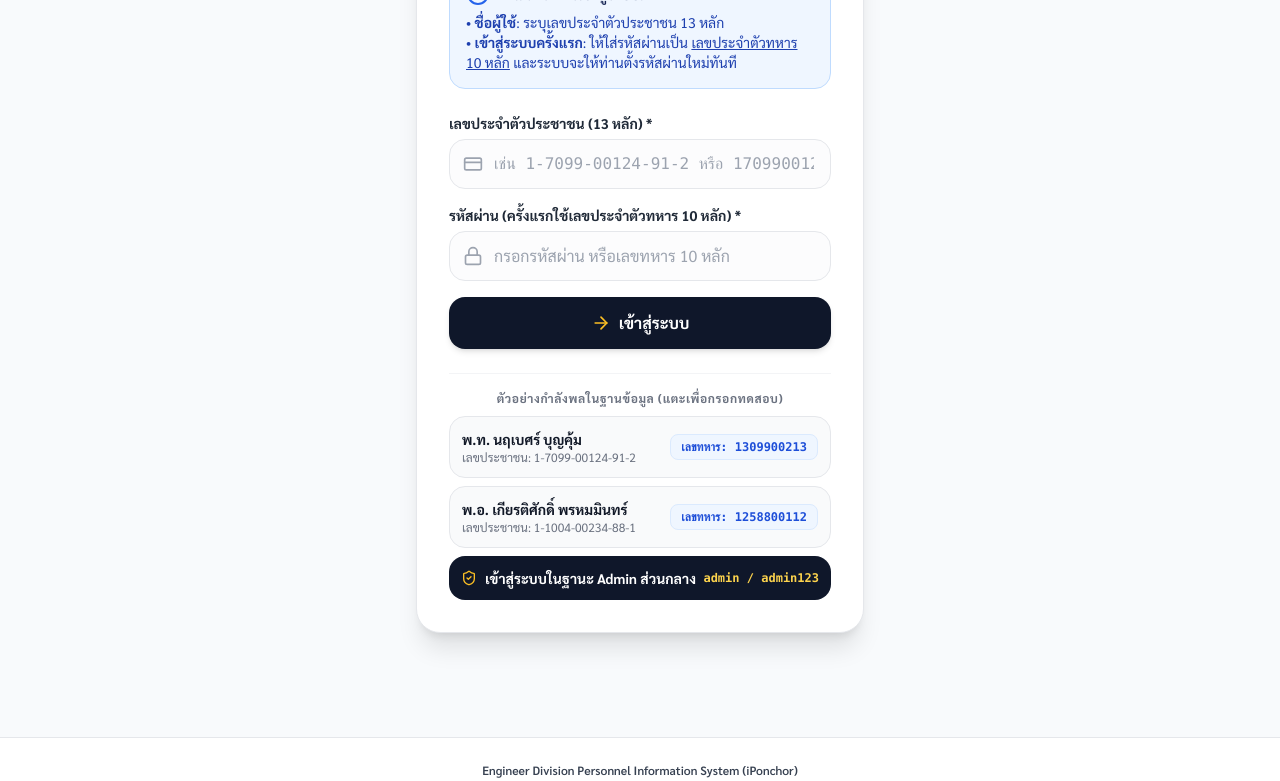
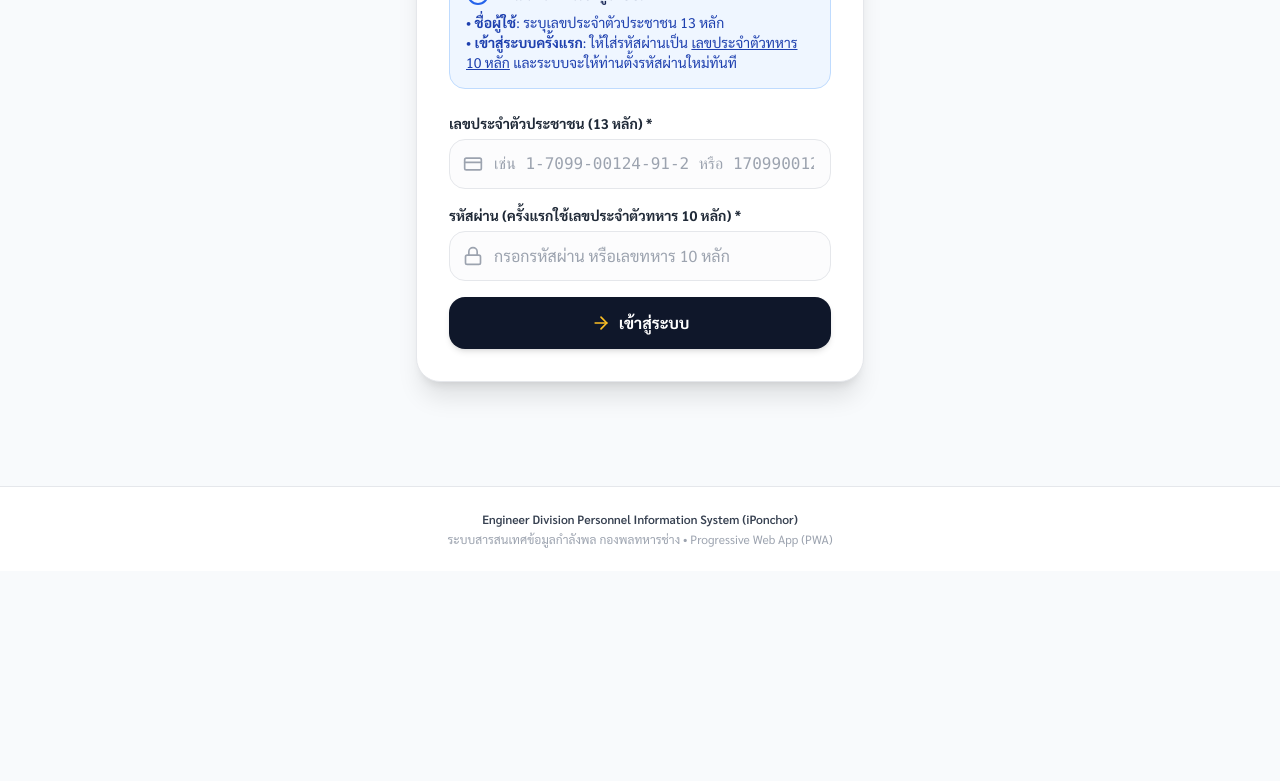
Before and after one commit to personnelstaff52011/personnel-app, a Next.js app: page /login in a window 1280 px wide. Shown: the part 398-1179 px from the top of the page. After the commit the page ends 969 px from the top, so only its background shows below. Built offline with nearby package versions, Linux system fonts and the light colour scheme; no server answers; the database is empty.

Commit message:
Remove testing login samples and admin hint from login page

```diff
--- a/app/login/page.tsx
+++ b/app/login/page.tsx
@@ -9,7 +9,6 @@ import {
   ArrowRight,
   AlertCircle,
   Loader2,
-  ShieldCheck,
   Info
 } from 'lucide-react';
 import { useAuth } from '@/context/AuthContext';
@@ -45,12 +44,6 @@ export default function LoginPage() {
     } finally {
       setIsSubmitting(false);
     }
-  };
-
-  const fillSamplePersonnel = (sampleCitizenId: string, sampleMilitaryId: string) => {
-    setCitizenId(sampleCitizenId);
-    setPassword(sampleMilitaryId);
-    setError('');
   };
 
   return (
@@ -149,55 +142,6 @@ export default function LoginPage() {
             <span>{isSubmitting ? 'กำลังตรวจสอบ...' : 'เข้าสู่ระบบ'}</span>
           </button>
         </form>
-
-        {/* Quick Testing Samples (Click to auto-fill for testing) */}
-        <div className="pt-4 border-t border-gray-100 space-y-2.5">
-          <p className="text-xs font-bold text-gray-500 uppercase tracking-wider text-center">
-            ตัวอย่างกำลังพลในฐานข้อมูล (แตะเพื่อกรอกทดสอบ)
-          </p>
-
-          <div className="space-y-2">
-            <button
-              type="button"
-              onClick={() => fillSamplePersonnel('1-7099-00124-91-2', '1309900213')}
-              className="w-full p-3 rounded-2xl bg-gray-50 hover:bg-gray-100 border border-gray-200 text-left text-xs sm:text-sm transition-colors flex items-center justify-between"
-            >
-              <div>
-                <span className="font-bold text-gray-900 text-sm block">พ.ท. นฤเบศร์ บุญคุ้ม</span>
-                <span className="text-gray-500 text-xs block">เลขประชาชน: 1-7099-00124-91-2</span>
-              </div>
-              <span className="text-xs font-mono text-blue-700 bg-blue-50 px-2.5 py-1 rounded-lg font-bold border border-blue-100">
-                เลขทหาร: 1309900213
-              </span>
-            </button>
-
-            <button
-              type="button"
-              onClick={() => fillSamplePersonnel('1-1004-00234-88-1', '1258800112')}
-              className="w-full p-3 rounded-2xl bg-gray-50 hover:bg-gray-100 border border-gray-200 text-left text-xs sm:text-sm transition-colors flex items-center justify-between"
-            >
-              <div>
-                <span className="font-bold text-gray-900 text-sm block">พ.อ. เกียรติศักดิ์ พรหมมินทร์</span>
-                <span className="text-gray-500 text-xs block">เลขประชาชน: 1-1004-00234-88-1</span>
-              </div>
-              <span className="text-xs font-mono text-blue-700 bg-blue-50 px-2.5 py-1 rounded-lg font-bold border border-blue-100">
-                เลขทหาร: 1258800112
-              </span>
-            </button>
-
-            <button
-              type="button"
-              onClick={() => fillSamplePersonnel('admin', 'admin123')}
-              className="w-full p-3 rounded-2xl bg-slate-900 text-white hover:bg-slate-800 text-left text-xs sm:text-sm transition-colors flex items-center justify-between"
-            >
-              <div className="flex items-center space-x-2 font-bold">
-                <ShieldCheck className="w-4 h-4 text-amber-400" />
-                <span>เข้าสู่ระบบในฐานะ Admin ส่วนกลาง</span>
-              </div>
-              <span className="text-xs font-mono text-amber-300 font-bold">admin / admin123</span>
-            </button>
-          </div>
-        </div>
       </div>
     </div>
   );
```
